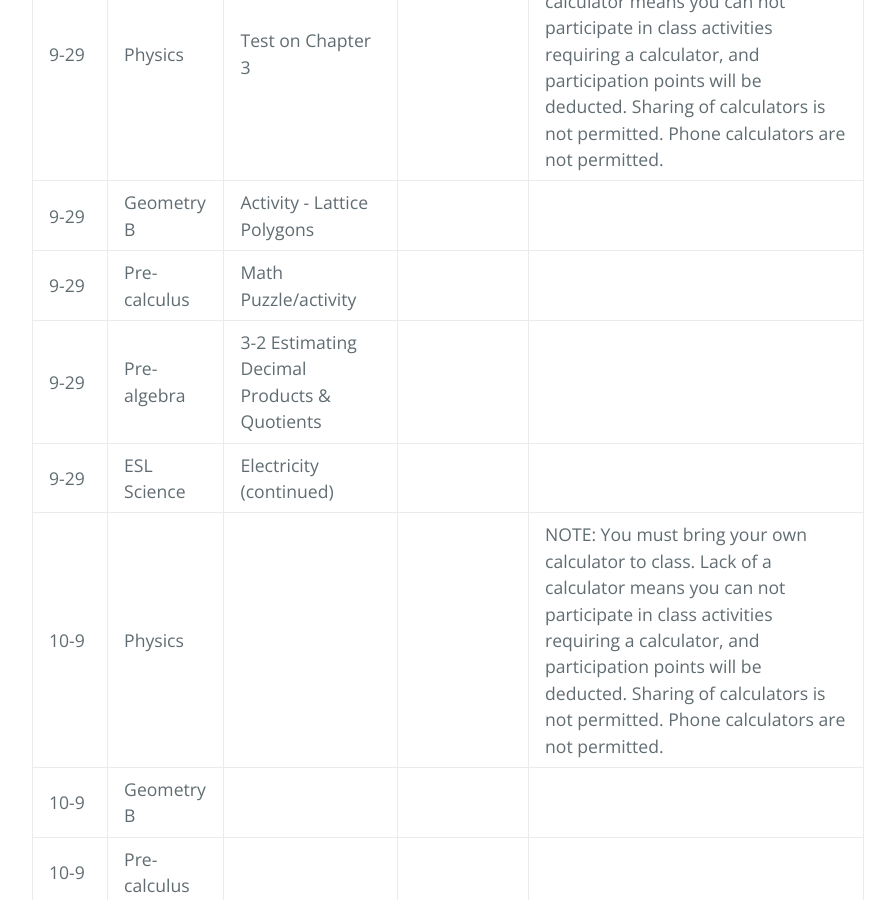
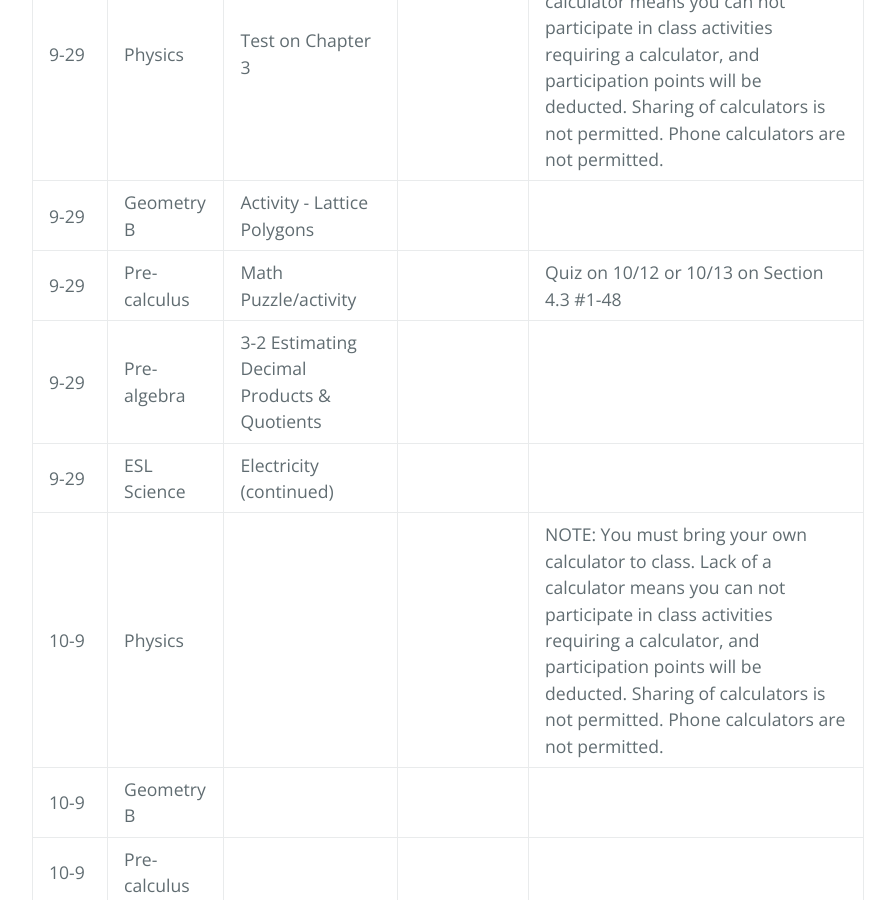
Before and after one commit to gpayoo/gpayoo, a Jekyll site: the page built from index.md, in a window 1280 px wide and 900 px high, scrolled down 712 px. Shown: the whole window, without its empty margins (192-1087 px from the left). Built offline with Jekyll 4.4.1, drawn with Linux system fonts in a browser that asks for light colours; our own code applies the rules of GitHub Pages for plain Markdown files.

Commit message:
Update index.md

```diff
--- a/index.md
+++ b/index.md
@@ -12,7 +12,7 @@ layout: default
 | ---- | ----- | ------ | -------- | ---
 | 9-29 | Physics | Test on Chapter 3 | |  NOTE: You must bring your own calculator to class. Lack of a calculator means you can not participate in class activities requiring a calculator, and participation points will be deducted. Sharing of calculators is not permitted. Phone calculators are not permitted.
 | 9-29 | Geometry B | Activity - Lattice Polygons  | |  |
-| 9-29 | Pre-calculus | Math Puzzle/activity | |
+| 9-29 | Pre-calculus | Math Puzzle/activity | | Quiz on 10/12 or 10/13 on Section 4.3 #1-48
 | 9-29 | Pre-algebra | 3-2 Estimating Decimal Products & Quotients | |
 | 9-29 | ESL Science | Electricity (continued) |  |
 | 10-9 | Physics |  | |  NOTE: You must bring your own calculator to class. Lack of a calculator means you can not participate in class activities requiring a calculator, and participation points will be deducted. Sharing of calculators is not permitted. Phone calculators are not permitted.
```
